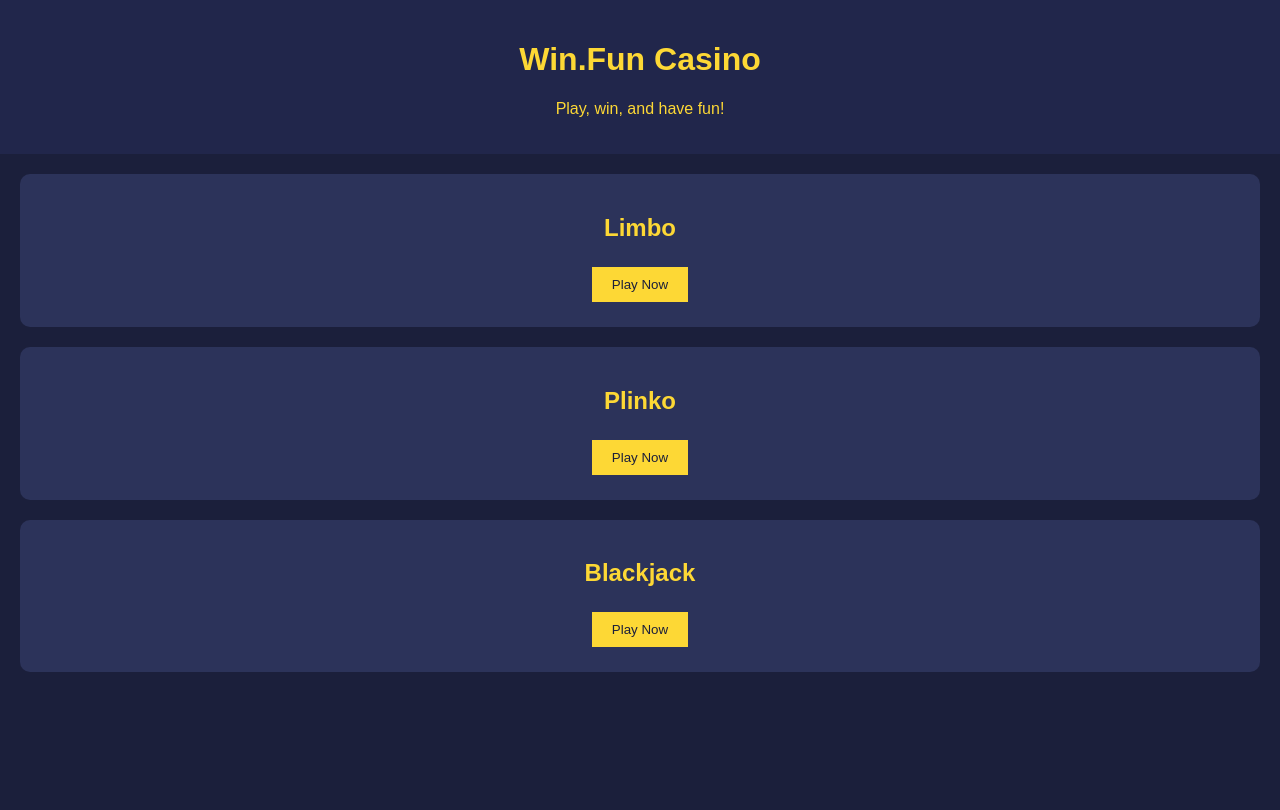
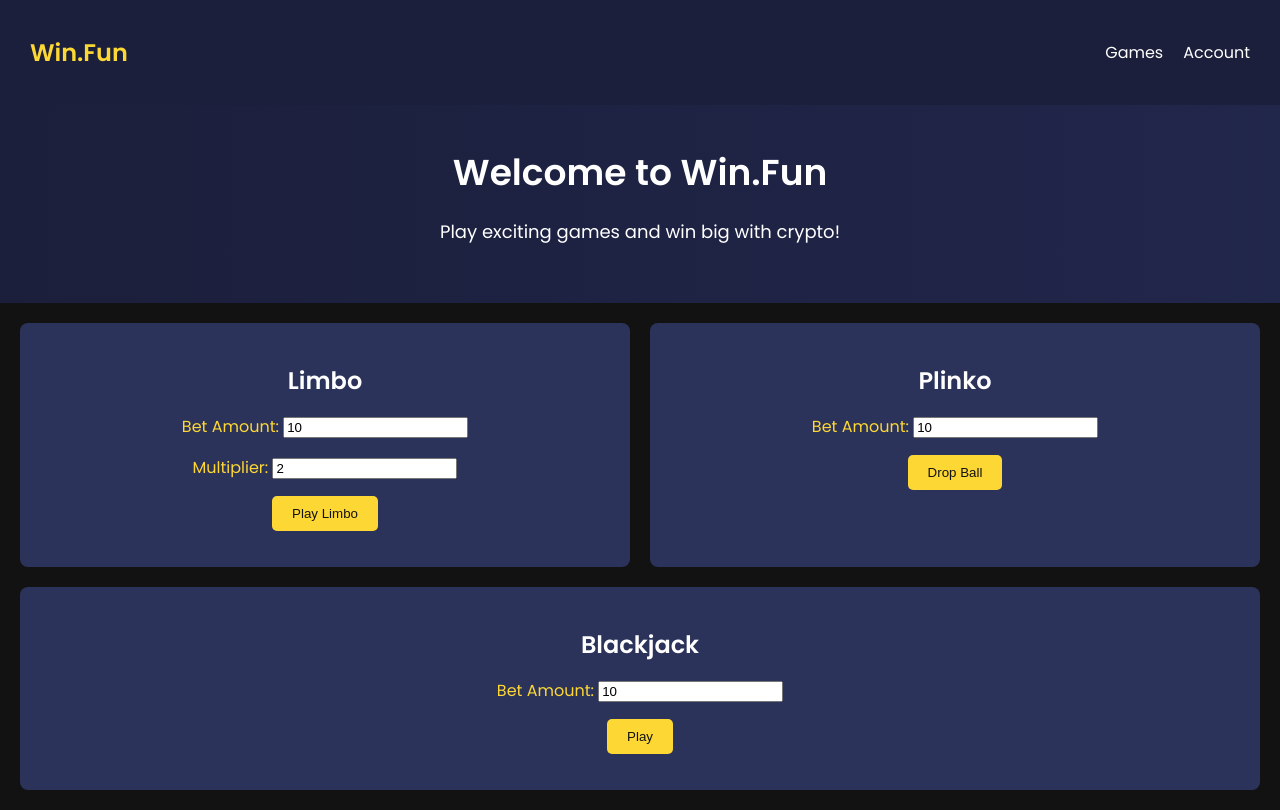
Before and after one commit to Samyrrrrrr990/sol-casino, a plain HTML site: page index.html in a window 1280 px wide. Drawn offline with Linux system fonts and the light colour scheme.

Commit message:
Update index.html

```diff
--- a/index.html
+++ b/index.html
@@ -3,53 +3,109 @@
 <head>
     <meta charset="UTF-8">
     <meta name="viewport" content="width=device-width, initial-scale=1.0">
-    <title>Win.Fun - Crypto Casino</title>
+    <title>Win.Fun Casino</title>
+    <link href="https://fonts.googleapis.com/css2?family=Poppins:wght@400;600&display=swap" rel="stylesheet">
     <style>
         body {
+            margin: 0;
+            font-family: 'Poppins', sans-serif;
+            background-color: #121212;
+            color: #fdd835;
+            display: flex;
+            flex-direction: column;
+            min-height: 100vh;
+        }
+        nav {
             background-color: #1b1f3b;
-            color: #fdd835;
-            font-family: Arial, sans-serif;
-            margin: 0;
-            padding: 0;
+            padding: 15px 30px;
+            display: flex;
+            justify-content: space-between;
+            align-items: center;
         }
+        nav h1 { font-size: 24px; color: #fdd835; }
+        nav ul { list-style: none; display: flex; gap: 20px; }
+        nav ul li a {
+            color: white;
+            text-decoration: none;
+            font-weight: 500;
+            transition: color 0.3s;
+        }
+        nav ul li a:hover { color: #fdd835; }
         header {
-            background-color: #21264b;
+            text-align: center;
+            padding: 40px 20px;
+            background: linear-gradient(to right, #1b1f3b, #21264b);
+            color: white;
+        }
+        header h1 { font-size: 36px; margin: 0; }
+        header p { font-size: 18px; }
+        .container { padding: 20px; }
+        .game-section { display: flex; flex-wrap: wrap; gap: 20px; }
+        .game-card {
+            background: #2c335a;
             padding: 20px;
+            border-radius: 8px;
+            flex: 1 1 calc(33.333% - 20px);
             text-align: center;
+            transition: transform 0.3s;
         }
-        button {
-            background-color: #fdd835;
-            color: #1b1f3b;
+        .game-card:hover { transform: translateY(-5px); }
+        .game-card h2 { color: white; margin-bottom: 10px; }
+        .game-card button {
+            background: #fdd835;
+            color: #121212;
             border: none;
             padding: 10px 20px;
-            margin: 5px;
+            border-radius: 5px;
             cursor: pointer;
+            transition: background 0.3s;
         }
-        .game {
-            margin: 20px;
-            padding: 20px;
-            background-color: #2c335a;
-            border-radius: 10px;
-            text-align: center;
-        }
+        .game-card button:hover { background: #ffc400; }
     </style>
 </head>
 <body>
+    <nav>
+        <h1>Win.Fun</h1>
+        <ul>
+            <li><a href="#games">Games</a></li>
+            <li><a href="#account">Account</a></li>
+        </ul>
+    </nav>
     <header>
-        <h1>Win.Fun Casino</h1>
-        <p>Play, win, and have fun!</p>
+        <h1>Welcome to Win.Fun</h1>
+        <p>Play exciting games and win big with crypto!</p>
     </header>
-    <div class="game">
-        <h2>Limbo</h2>
-        <button onclick="alert('Coming Soon!')">Play Now</button>
+    <div class="container">
+        <section id="games" class="game-section">
+            <div class="game-card">
+                <h2>Limbo</h2>
+                <p>Bet Amount: <input type="number" id="limbo-bet" value="10"></p>
+                <p>Multiplier: <input type="number" id="limbo-multiplier" value="2"></p>
+                <button onclick="playLimbo()">Play Limbo</button>
+                <p id="limbo-result"></p>
+            </div>
+            <div class="game-card">
+                <h2>Plinko</h2>
+                <p>Bet Amount: <input type="number" id="plinko-bet" value="10"></p>
+                <button onclick="playPlinko()">Drop Ball</button>
+                <p id="plinko-result"></p>
+            </div>
+            <div class="game-card">
+                <h2>Blackjack</h2>
+                <p>Bet Amount: <input type="number" id="blackjack-bet" value="10"></p>
+                <button onclick="startBlackjack()">Play</button>
+                <p id="blackjack-result"></p>
+            </div>
+        </section>
     </div>
-    <div class="game">
-        <h2>Plinko</h2>
-        <button onclick="alert('Coming Soon!')">Play Now</button>
-    </div>
-    <div class="game">
-        <h2>Blackjack</h2>
-        <button onclick="alert('Coming Soon!')">Play Now</button>
-    </div>
+    <script>
+        const apiUrl = "http://localhost:3000";
+        async function playLimbo() {
+            const bet = document.getElementById("limbo-bet").value;
+            const multiplier = document.getElementById("limbo-multiplier").value;
+            // Fetch game logic here...
+        }
+        // Repeat similar for Plinko and Blackjack
+    </script>
 </body>
 </html>
```
